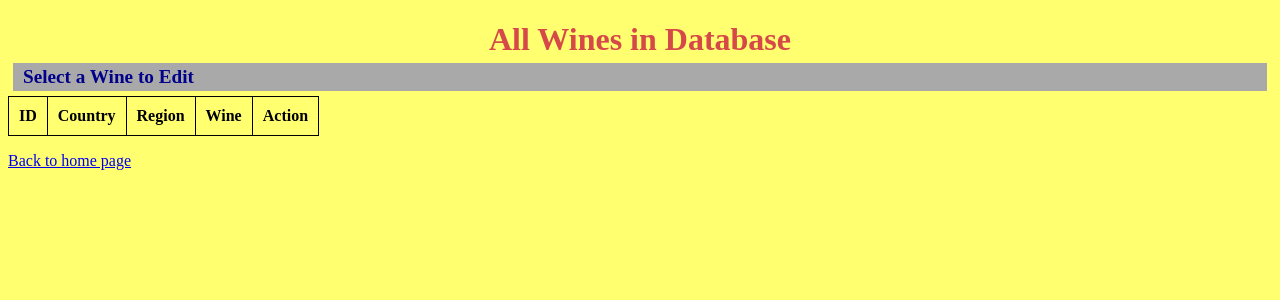
After one commit to alanisaacs/exultoshores, a Flask app: page /wineTable in a window 1280 px wide. The commit adds this page. Shown: the top 300 px of the page. Run offline with Flask 2, Linux system fonts and the light colour scheme; data that the repository does not hold is empty.

Commit message:
Add table view for editing wines

```diff
--- a/wines/models.py
+++ b/wines/models.py
@@ -49,9 +49,9 @@ class Wine(Base):
     abv = Column(Float(1))
     date_tasted = Column(Date)
     label_photo = Column(String(128))
-    country_id = Column(Integer, ForeignKey('country.id'))
+    country_id = Column(Integer, ForeignKey('country.id'), nullable=False)
     country = relationship(Country)
-    region_id = Column(Integer, ForeignKey('region.id'))
+    region_id = Column(Integer, ForeignKey('region.id'), nullable=False)
     region = relationship(Region)
     sommelier_id = Column(Integer, ForeignKey('sommelier.id'))
     sommelier = relationship(Sommelier)
--- a/wines/templates/manageCountryRegion.html
+++ b/wines/templates/manageCountryRegion.html
@@ -8,7 +8,7 @@
                 // Only show regions that have no wines associated with them
                 let selectedCountryID = document.getElementById('country_id').value;
                 let eid = document.getElementById('region_id');
-                eid.innerHTML = "<option value='none'>--select--</option>"
+                eid.innerHTML = "<option value=''>--select--</option>"
                 {% for region in deletableRegions %}
                     if ({{region.country_id}} == selectedCountryID) {
                         eid.innerHTML += "<option value={{region.id}}>{{region.name}}</option>"
--- /dev/null
+++ b/wines/templates/wineTable.html
@@ -0,0 +1,31 @@
+<!DOCTYPE html>
+<html>
+    <head>
+        <link rel=stylesheet type=text/css href="{{ url_for('static', filename='styles.css') }}">
+    </head>
+    <body>
+        <h1>All Wines in Database</h1>
+        <h2>Select a Wine to Edit</h2>
+        <table>
+            <tr>
+                <th>ID</th>
+                <th>Country</th>
+                <th>Region</th>
+                <th>Wine</th>
+                <th>Action</th>
+            </tr>
+            {% for wine in wines %}
+                <tr>
+                    <td>{{wine.id}}</td>
+                    <td>{{wine.country.name}}</td>
+                    <td>{{wine.region.name}}</td>
+                    <td>{{wine.name}}</td>
+                    <td>edit button</td>
+                </tr>
+            {% endfor %}
+        </table>
+
+        <p><a href="/">Back to home page</a></p>
+
+    </body>
+</html>
--- a/wines/views.py
+++ b/wines/views.py
@@ -10,7 +10,8 @@ from flask import (Flask,
                    request,
                    redirect)
 from sqlalchemy import (create_engine,
-                        asc)
+                        asc,
+                        null)
 from sqlalchemy.orm import sessionmaker
 from models import (Base,
                     Sommelier,
@@ -36,12 +37,38 @@ def showHome():
     regions = session.query(Region).order_by(asc(Region.name))
     sommeliers = session.query(Sommelier).order_by(asc(Sommelier.username))
     wines = session.query(Wine)
+    for wine in wines:
+        wine.year = 2222
+    # Replace <None> values in wine fields with empty strings
+    # Otherwise sqlalchemy will display the string "None"
+    # UNFORTUNATELY CHANGING VALUE DOESN'T STICK
+    # for wine in wines:
+    #     print("========== TOP OF WINE RECORD ==========")
+    #     for k in vars(wine):
+    #         if not vars(wine)[k]:
+    #             vars(wine)[k] = "UNDEFINED"
+    #         print("%s: %s" % (k, vars(wine)[k]))
+    # wine.year = 2222 doesn't stick either
+
     session.close()
     return render_template('home.html',
                            countries=countries,
                            regions=regions,
                            sommeliers=sommeliers,
                            wines=wines)
+
+
+# Display a table of all wines for editing purposes
+@app.route('/wineTable')
+def showWineTable():
+    """Display wine table"""
+    session = DBSession()
+    wines = session.query(Wine)
+    countries = session.query(Country).order_by(asc(Country.name))
+    regions = session.query(Region).order_by(asc(Region.name))
+    session.close()
+    return render_template('wineTable.html',
+                          wines=wines)
 
 
 # Create and edit both countries and regions
@@ -109,19 +136,30 @@ def newWine():
     session = DBSession()
     countries = session.query(Country).order_by(asc(Country.name))
     regions = session.query(Region).order_by(asc(Region.name))
+    # Replace any empty strings in the form fields with <None>
+    # Note: <None> is inserted into the db as NULL
+    # Note: <None> will display in html as the string "None"
+    fields = {}
     if request.method == 'POST':
+        for i, j in request.form.items():
+            if j:
+                fields[i] = j
+            else:
+                fields[i] = None
+        print(fields)
         newWine = Wine(
-            country_id=request.form['country_id'],
-            region_id=request.form['region_id'],
-            name=request.form['name'],
-            year=request.form['year'],
-            price=request.form['price'],
-            rating=request.form['rating'],
-            abv=request.form['abv'],
-            date_tasted=request.form['date_tasted'],
-            label_photo=request.form['label_photo'],
-            description=request.form['description'],
-            sommelier_id=request.form['sommelier_id']
+
+            country_id=fields['country_id'],
+            region_id=fields['region_id'],
+            name=fields['name'],
+            year=fields['year'],
+            price=fields['price'],
+            rating=fields['rating'],
+            abv=fields['abv'],
+            date_tasted=fields['date_tasted'],
+            label_photo=fields['label_photo'],
+            description=fields['description'],
+            sommelier_id=fields['sommelier_id']
             )
         session.add(newWine)
         session.commit()
```
Also changed, not shown: wines/templates/home.html (+24 -1 lines), wines/templates/newWine.html (+17 -17 lines).
